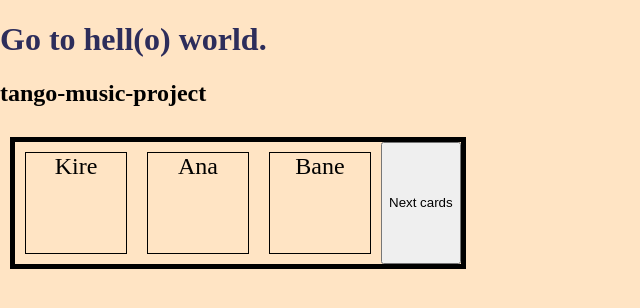
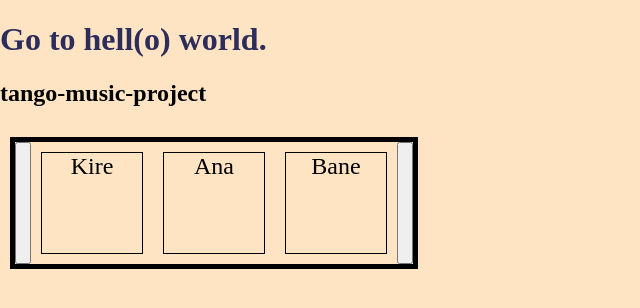
Before and after one commit to kolaroski/tango-music, a React app: page / in a window 1280 px wide. Shown: the top 308 px of the page, without its empty margins (0-640 px from the left). Built offline with nearby package versions, Linux system fonts and the light colour scheme.

Commit message:
Change: added second button for previous cards

```diff
--- a/src/containers/CardList.tsx
+++ b/src/containers/CardList.tsx
@@ -20,7 +20,15 @@ export const CardList: React.FC<CardListProps> = ({titles}): JSX.Element => {
     for (const index in currentTitles) {
         cards.push(<Card key={index} title={currentTitles[index]}/>)
     }
-    return <div className="CardList"> {cards} <button onClick={ () => {
+    return <div className="CardList"> <button onClick={ () => {
+        if (start > 0){
+            setStart(start - 1);
+        }
+        if (end > 3)
+        {
+            setEnd(end - 1)
+        }
+    }}></button>{cards} <button onClick={ () => {
         if ((start + 3) < titles.length){
             setStart(start + 1);
         }
@@ -28,5 +36,5 @@ export const CardList: React.FC<CardListProps> = ({titles}): JSX.Element => {
         {
             setEnd(end + 1)
         }
-    }}> Next cards</button> </div>
+    }}></button> </div>
 }
```
